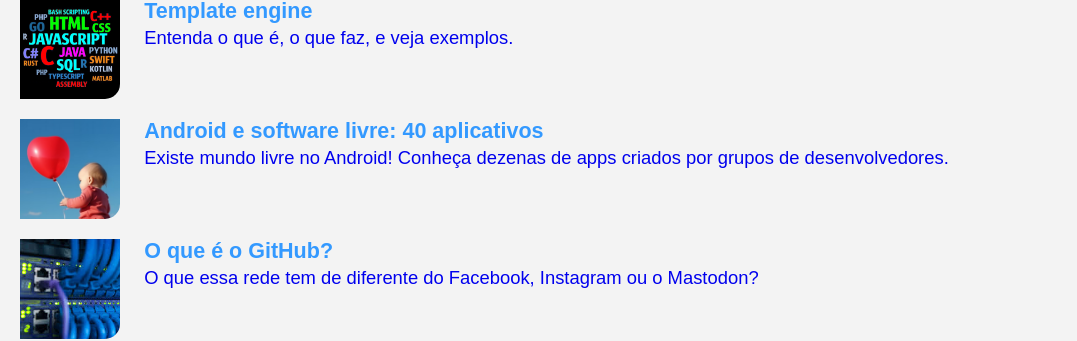
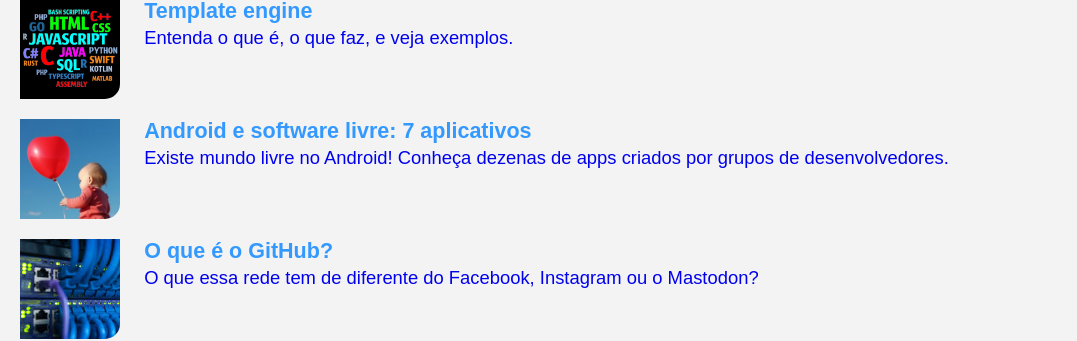
Before and after one commit to Joesynth/joesynth.github.io, a Jekyll site: the page built from index.html, in a window 1280 px wide and 900 px high, scrolled down 2387 px. Shown: the part 141-482 px from the top of the window, without its empty margins (0-1077 px from the left). Built offline with Jekyll 4.4.1, drawn with Linux system fonts in a browser that asks for light colours; some of the changed text lies outside the part shown.

Commit message:
Update artigo.json

```diff
--- a/_data/artigo.json
+++ b/_data/artigo.json
@@ -120,9 +120,9 @@
     "p": "Entenda o que é, o que faz, e veja exemplos."
   },
   {
-    "href": "android-software-livre-40-aplicativos.html",
+    "href": "android-e-software-livre-7-apps.html",
     "src": "image/foss.png",
-    "h3": "Android e software livre: 40 aplicativos",
+    "h3": "Android e software livre: 7 aplicativos",
     "p": "Existe mundo livre no Android! Conheça dezenas de apps criados por grupos de desenvolvedores."
   },
   {
```
